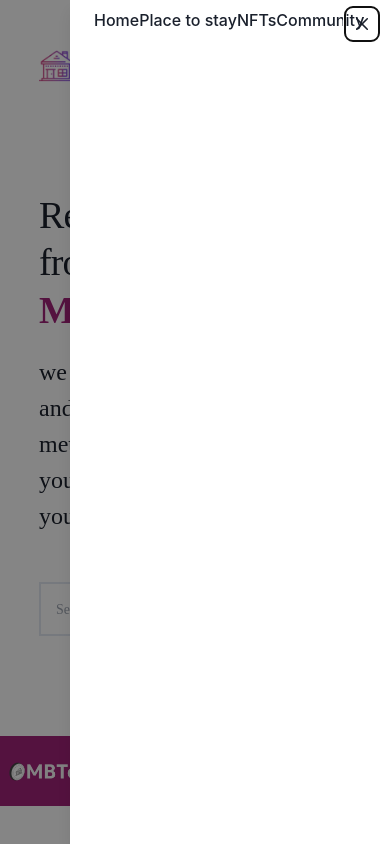
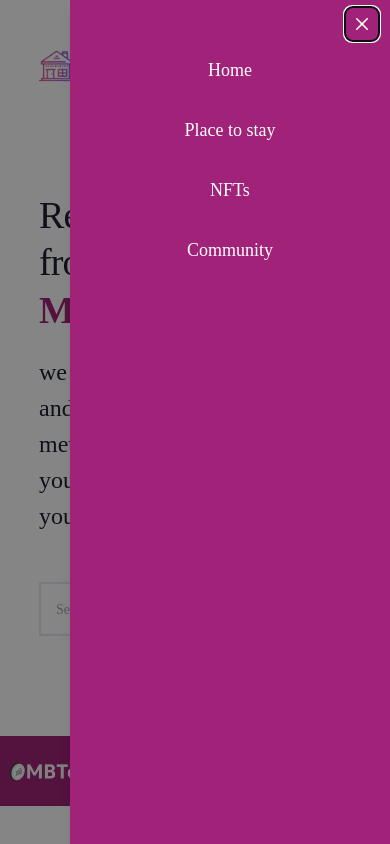
Before and after one commit to ibkay998/Hng-Stage3-MetaBNB, a React (Vite) app: page / in a window 390 px wide. Both pictures are taken after a click on the button 326 px from the left and 65 px from the top of the page. Shown: the top 844 px of the page. Built offline with nearby package versions, Linux system fonts and the light colour scheme; a web font is replaced by a local one.

Commit message:
style:fixed responsive nav bar

```diff
--- a/src/components/Navbar/MenuDrawer.jsx
+++ b/src/components/Navbar/MenuDrawer.jsx
@@ -1,13 +1,13 @@
-import React from 'react'
+import React from 'react';
 import {
   Drawer,
   DrawerBody,
   DrawerOverlay,
   DrawerContent,
   DrawerCloseButton,
-  } from '@chakra-ui/react'
+} from '@chakra-ui/react';
 
-function MenuDrawer({isOpen,onClose,btnRef,lists}) {
+function MenuDrawer({ isOpen, onClose, btnRef, lists }) {
   return (
     <Drawer
       isOpen={isOpen}
@@ -17,15 +17,25 @@ function MenuDrawer({isOpen,onClose,btnRef,lists}) {
     >
       <DrawerOverlay />
       <DrawerContent>
-          <DrawerCloseButton />
-          <DrawerBody>
-            {lists.map((list)=>(
-                <a href={list.link} className="" >{list.name}</a>
+        <DrawerCloseButton color='white' />
+        <DrawerBody
+          bg='#A02279'
+
+        >
+          <div className='flex flex-col font-rose font-bold text-lg w-full first:mt-8'>
+            {lists.map((list) => (
+              <a
+                href={list.link}
+                className='text-white flex p-4 w-full items-center justify-center hover:bg-white hover:text-[#A02279]'
+              >
+                {list.name}
+              </a>
             ))}
+          </div>
         </DrawerBody>
       </DrawerContent>
     </Drawer>
-  )
+  );
 }
 
-export default MenuDrawer
+export default MenuDrawer;
--- a/src/main.jsx
+++ b/src/main.jsx
@@ -2,12 +2,33 @@ import React from 'react';
 import ReactDOM from 'react-dom/client';
 import App from './App';
 import './index.css';
-import { ChakraProvider } from '@chakra-ui/react';
+
+import { ChakraProvider,extendTheme } from '@chakra-ui/react';
 import { BrowserRouter } from 'react-router-dom';
+
+const theme = extendTheme({
+  components:{
+    Drawer:{
+      parts: ['dialog', 'header', 'body'],
+      variants: {
+        primary: {
+          dialog: {
+            background: 'red',
+          }
+        },
+        secondary: {
+          dialog: {
+            background: 'green'
+          }
+        }
+      },
+    }
+  }
+})
 
 ReactDOM.createRoot(document.getElementById('root')).render(
   <React.StrictMode>
-    <ChakraProvider>
+    <ChakraProvider theme={theme}>
       <BrowserRouter>
         <App />
       </BrowserRouter>
```
Lines whose indentation alone changed are shown as unchanged.
